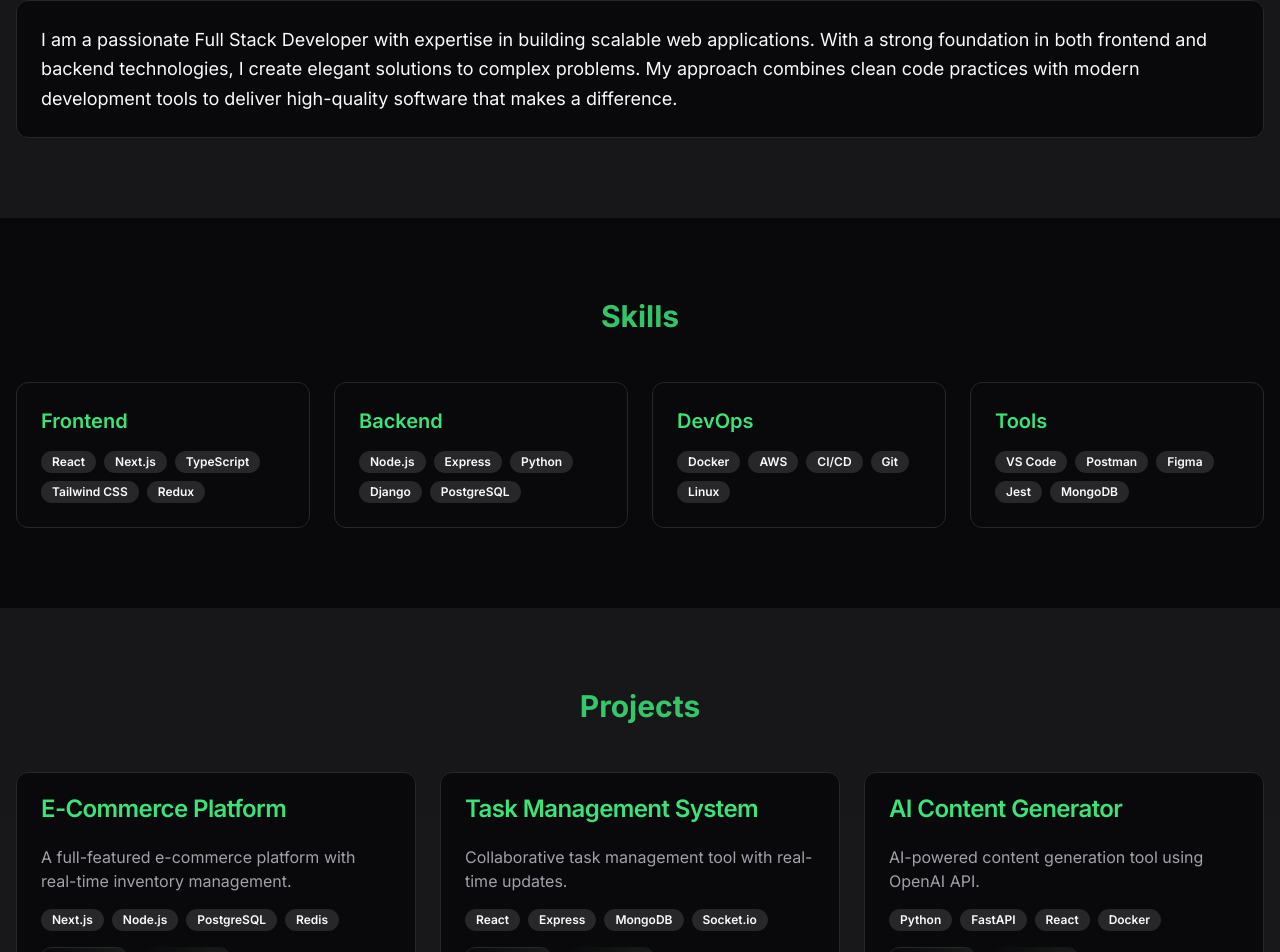
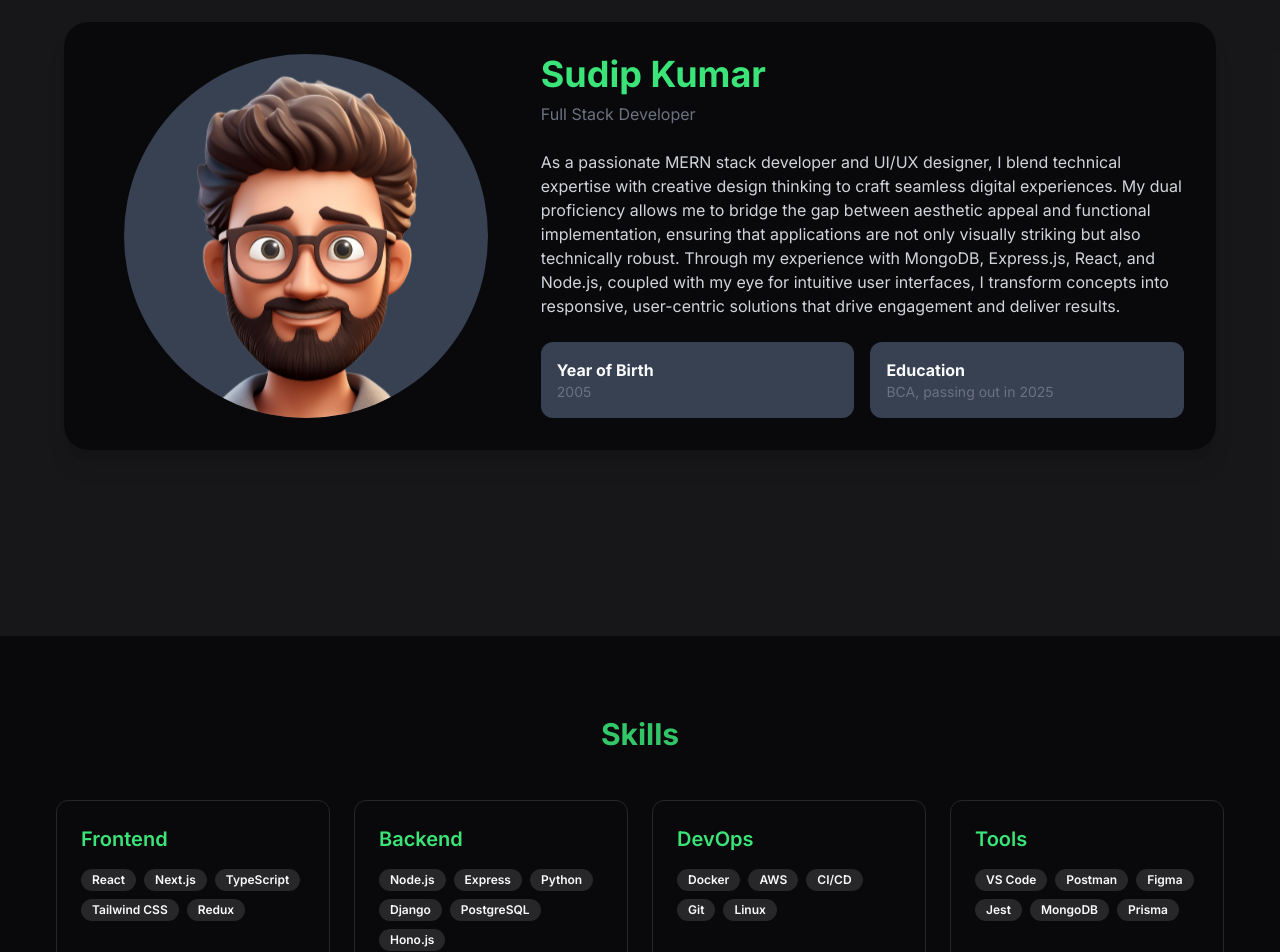
Before and after one commit to sudipkumar0200/sudipkumar.tech, a Next.js app: page / in a window 1280 px wide. Shown: the part 964-1916 px from the top of the page. Built offline with nearby package versions, Linux system fonts and the light colour scheme.

Commit message:
aboutMe section updated init

```diff
--- /dev/null
+++ b/app/components/AboutMe.tsx
@@ -0,0 +1,60 @@
+"use client";
+import Image from "next/image";
+import avatar from "../../public/animoji.svg";
+import { motion } from "framer-motion";
+
+export default function AboutMe2() {
+  return (
+    <section id="about" className="min-h-screen flex items-center bg-muted/50">
+      <motion.div
+        initial={{ opacity: 0, y: 50 }}
+        animate={{ opacity: 1, y: 0 }}
+        className="container mx-auto px-14"
+      >
+        <div className="max-w-6xl mx-auto bg-white dark:bg-gray-800 rounded-3xl shadow-xl overflow-hidden">
+          <div className="grid md:grid-cols-5 gap-6 p-8 bg-card">
+            <div className=" flex  justify-center md:col-span-2">
+              <div className="aspect-square rounded-full overflow-hidden  bg-gray-700 ">
+                <Image
+                  src={avatar}
+                  alt="Avatar image"
+                  className="w-full h-full object-cover"
+                />
+              </div>
+            </div>
+            <div className="md:col-span-3 space-y-6">
+              <div className="space-y-2">
+                <h1 className="text-4xl font-bold text-primary">Sudip Kumar</h1>
+                <p className="text-gray-500">Full Stack Developer</p>
+              </div>
+              <p className="text-gray-600 dark:text-gray-300">
+                As a passionate MERN stack developer and UI/UX designer, I blend
+                technical expertise with creative design thinking to craft
+                seamless digital experiences. My dual proficiency allows me to
+                bridge the gap between aesthetic appeal and functional
+                implementation, ensuring that applications are not only visually
+                striking but also technically robust. Through my experience with
+                MongoDB, Express.js, React, and Node.js, coupled with my eye for
+                intuitive user interfaces, I transform concepts into responsive,
+                user-centric solutions that drive engagement and deliver
+                results.
+              </p>
+              <div className="grid grid-cols-2 gap-4">
+                <div className="p-4 bg-gray-50 dark:bg-gray-700 rounded-xl">
+                  <h3 className="font-bold">Year of Birth</h3>
+                  <p className="text-sm text-gray-500">2005</p>
+                </div>
+                <div className="p-4 bg-gray-50 dark:bg-gray-700 rounded-xl">
+                  <h3 className="font-bold">Education</h3>
+                  <p className="text-sm text-gray-500">
+                    BCA, passing out in 2025
+                  </p>
+                </div>
+              </div>
+            </div>
+          </div>
+        </div>
+      </motion.div>
+    </section>
+  );
+}
--- a/app/components/about.tsx
+++ /dev/null
@@ -1,21 +0,0 @@
-import { Card, CardContent } from "../components/ui/card";
-
-export default function About() {
-  return (
-    <section id="about" className="py-20 bg-muted/50">
-      <div className="container px-4">
-        <h2 className="text-3xl font-bold mb-12 text-center">About Me</h2>
-        <Card>
-          <CardContent className="p-6">
-            <p className="text-lg leading-relaxed">
-              I am a passionate Full Stack Developer with expertise in building scalable web applications.
-              With a strong foundation in both frontend and backend technologies, I create elegant
-              solutions to complex problems. My approach combines clean code practices with modern
-              development tools to deliver high-quality software that makes a difference.
-            </p>
-          </CardContent>
-        </Card>
-      </div>
-    </section>
-  );
-}
--- a/app/components/contact.tsx
+++ b/app/components/contact.tsx
@@ -82,7 +82,7 @@ export default function Contact() {
 
   return (
     <div id="contact" className="py-20">
-      <div className="container px-4">
+      <div className="container px-14">
         <h2 className="text-3xl font-bold mb-12 text-center gradient-text animate-pulse-slow">
           Get in Touch
         </h2>
--- a/app/components/projects.tsx
+++ b/app/components/projects.tsx
@@ -30,7 +30,7 @@ const projects = [
 export default function Projects() {
   return (
     <section id="projects" className="py-20 bg-muted/50">
-      <div className="container px-4">
+      <div className="container px-14">
         <h2 className="text-3xl font-bold mb-12 text-center gradient-text animate-pulse-slow">Projects</h2>
         <div className="grid grid-cols-1 md:grid-cols-2 lg:grid-cols-3 gap-6">
           {projects.map((project, index) => (
@@ -66,7 +66,7 @@ export default function Projects() {
                       Code
                     </a>
                   </Button>
-                  <Button size="sm" className="card-hover shimmer" asChild>
+                  <Button size="sm" className="card-hover" asChild>
                     <a href={project.demo} target="_blank" rel="noopener noreferrer">
                       <ExternalLinkIcon className="h-4 w-4 mr-2" />
                       Demo
--- a/app/components/skills.tsx
+++ b/app/components/skills.tsx
@@ -3,15 +3,15 @@ import { Badge } from '../components/ui/badge';
 
 const skills = {
   Frontend: ['React', 'Next.js', 'TypeScript', 'Tailwind CSS', 'Redux'],
-  Backend: ['Node.js', 'Express', 'Python', 'Django', 'PostgreSQL'],
+  Backend: ['Node.js', 'Express', 'Python', 'Django', 'PostgreSQL','Hono.js'],
   DevOps: ['Docker', 'AWS', 'CI/CD', 'Git', 'Linux'],
-  Tools: ['VS Code', 'Postman', 'Figma', 'Jest', 'MongoDB'],
+  Tools: ['VS Code', 'Postman', 'Figma', 'Jest', 'MongoDB','Prisma'],
 };
 
 export default function Skills() {
   return (
     <section id="skills" className="py-20">
-      <div className="container px-4">
+      <div className="container px-14">
         <h2 className="text-3xl font-bold mb-12 text-center gradient-text animate-pulse-slow">Skills</h2>
         <div className="grid grid-cols-1 md:grid-cols-2 lg:grid-cols-4 gap-6">
           {Object.entries(skills).map(([category, items], index) => (
--- a/app/page.tsx
+++ b/app/page.tsx
@@ -1,5 +1,5 @@
 import Hero from "./components/hero";
-import About from "./components/about";
+import AboutMe from "./components/AboutMe";
 import Skills from "./components/skills";
 import Projects from "./components/projects";
 import Contact from "./components/contact";
@@ -7,9 +7,9 @@ import Navigation from "./components/navigation";
 export default function Home() {
   return (
     <main className="min-h-screen bg-background">
-      <Navigation/>
+      <Navigation />
       <Hero />
-      <About />
+      <AboutMe/>
       <Skills />
       <Projects />
       <Contact />
```
Also changed, not shown: public/animoji.svg (added).
